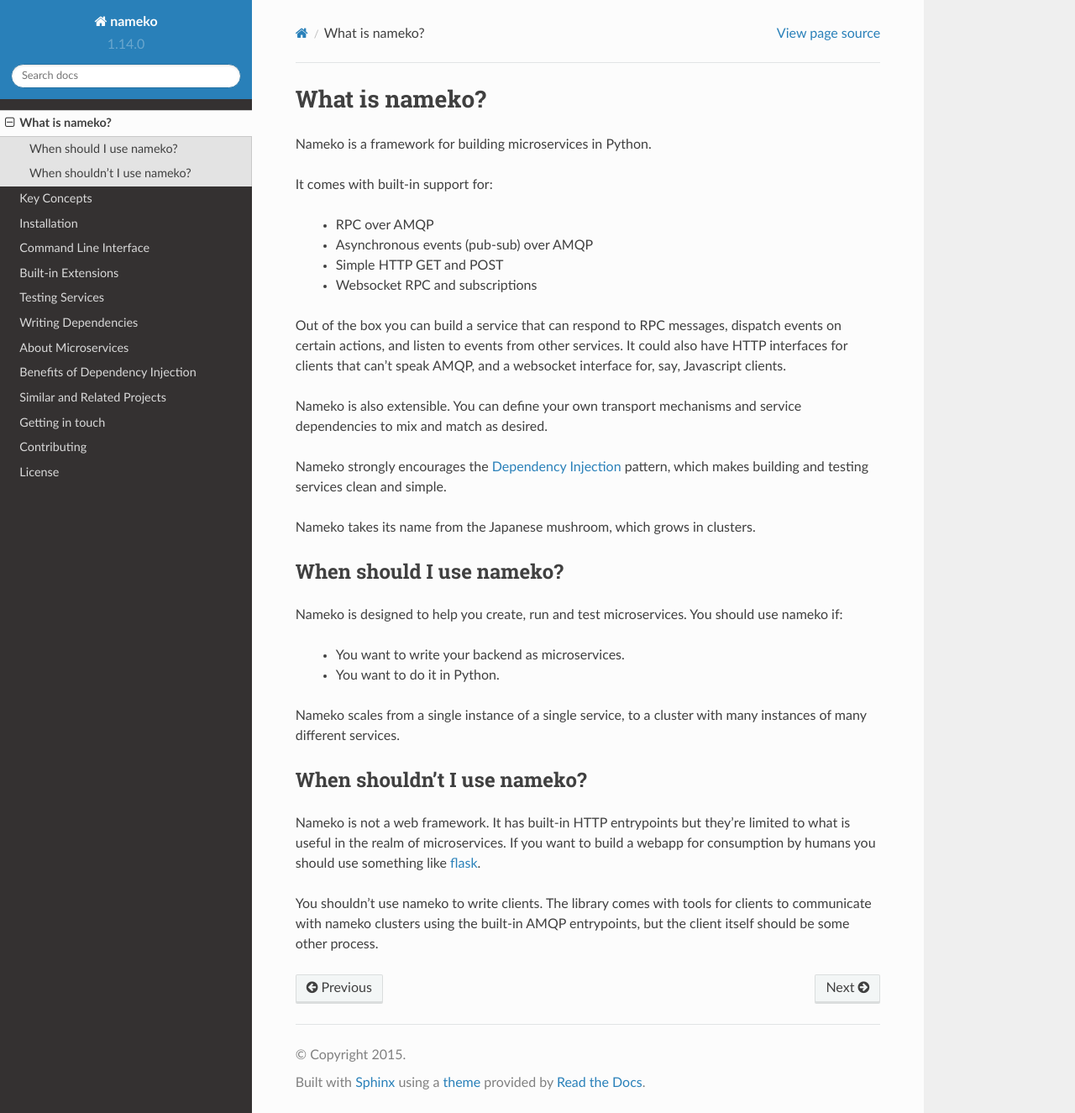
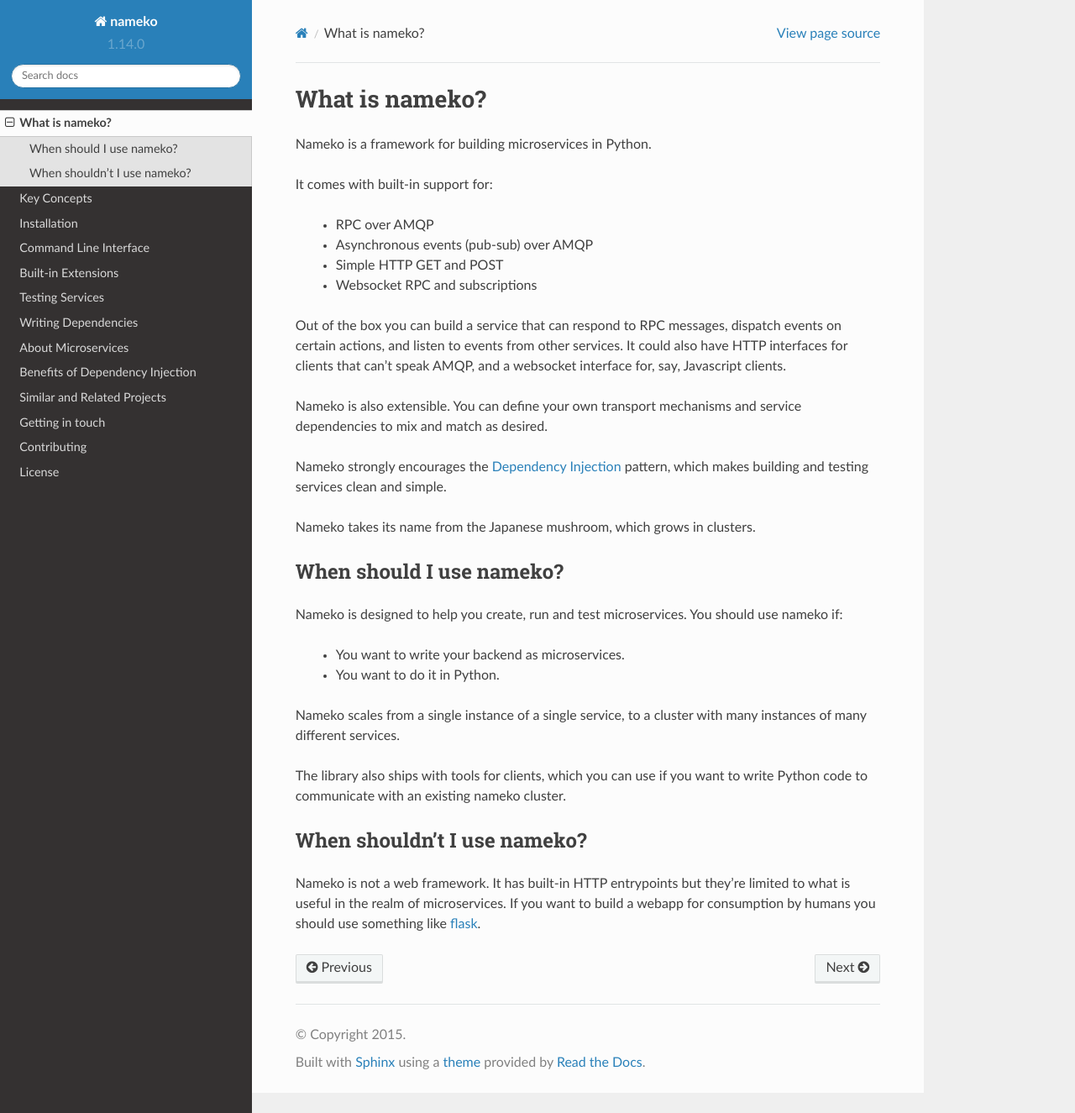
Before and after one commit to nameko/nameko, a Sphinx documentation site: the page built from docs/what_is_nameko.rst, in a window 1280 px wide and 1325 px high. Shown: the whole window at 84% size. Built offline with Sphinx 7.4.7 and the Read the Docs theme 2.0.0, drawn with Linux system fonts in a browser that asks for light colours.

Commit message:
Notes about clients

```diff
--- a/docs/what_is_nameko.rst
+++ b/docs/what_is_nameko.rst
@@ -29,10 +29,10 @@
 
 Nameko scales from a single instance of a single service, to a cluster with many instances of many different services.
 
+The library also ships with tools for clients, which you can use if you want to write Python code to communicate with an existing nameko cluster.
+
 
 When shouldn't I use nameko?
 ----------------------------
 
 Nameko is not a web framework. It has built-in HTTP entrypoints but they're limited to what is useful in the realm of microservices. If you want to build a webapp for consumption by humans you should use something like `flask <http://flask.pocoo.org>`_.
-
-You shouldn't use nameko to write clients. The library comes with tools for clients to communicate with nameko clusters using the built-in AMQP entrypoints, but the client itself should be some other process.
```
